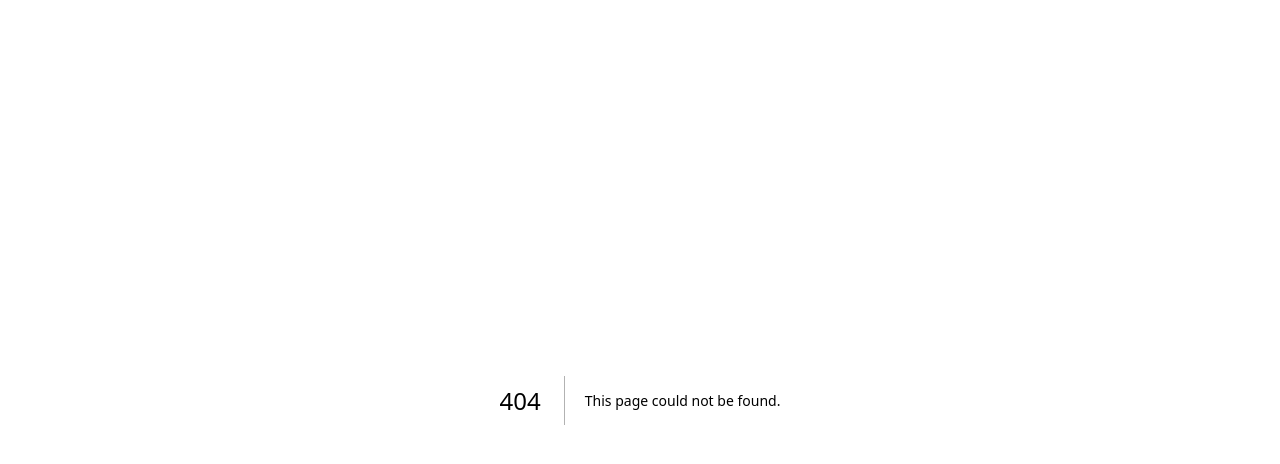
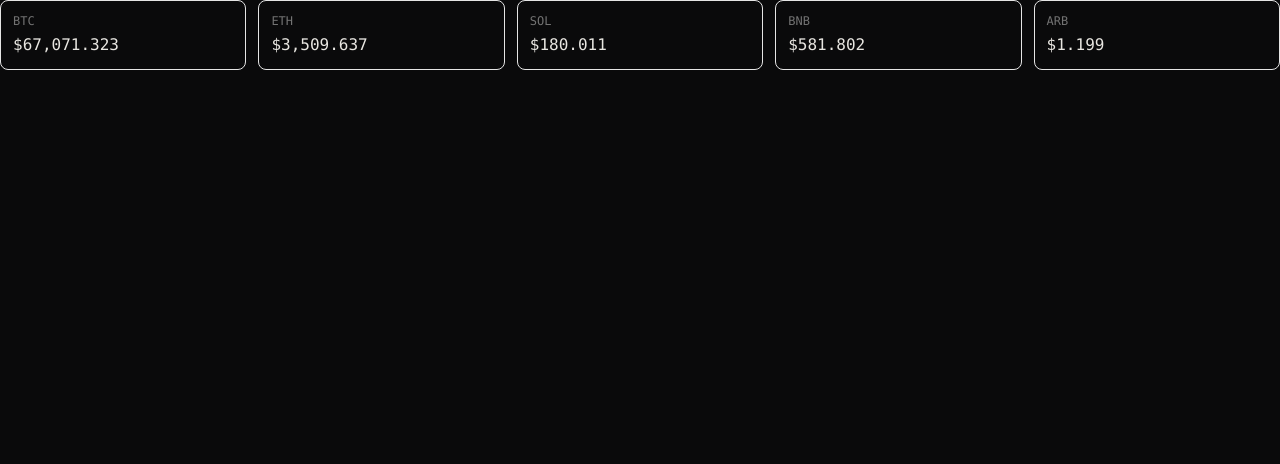
Before and after one commit to shtabnoy/shtabnoy, a Next.js app: page /challenges/websockets in a window 1280 px wide. Before the commit this address had no page. Shown: the top 464 px of the page. Built offline with nearby package versions, Linux system fonts and the light colour scheme.

Commit message:
feat: add websocket challange

```diff
--- /dev/null
+++ b/src/app/challenges/websockets/page.tsx
@@ -0,0 +1,29 @@
+'use client';
+
+import { usePriceFeed } from '@/utils/usePriceFeed';
+
+const SYMBOLS = ['BTC', 'ETH', 'SOL', 'BNB', 'ARB'];
+
+function PriceTicker() {
+  const prices = usePriceFeed('ws://fake');
+
+  return (
+    <div className="grid grid-cols-5 gap-3 font-mono text-sm">
+      {SYMBOLS.map((symbol) => (
+        <div
+          key={symbol}
+          className="flex flex-col gap-1 rounded-lg border border-neutral-200 dark:border-neutral-800 p-3"
+        >
+          <span className="text-xs text-neutral-500">{symbol}</span>
+          <span className="text-base font-medium tabular-nums">
+            {prices[symbol] ? `$${prices[symbol].toLocaleString()}` : '—'}
+          </span>
+        </div>
+      ))}
+    </div>
+  );
+}
+
+export default function WebsocketsPage() {
+  return <PriceTicker />;
+}
--- a/src/components/Projects.tsx
+++ b/src/components/Projects.tsx
@@ -86,6 +86,13 @@ const projects: Project[] = [
     href: '/challenges/debounce',
   },
   {
+    topic: 'js-fundamentals',
+    name: 'Websockets price ticker',
+    desc: 'Simulate real-world websocket connection with crypto prices',
+    stack: ['WebSocket', 'setInterval', 'rAF', 'useRef'],
+    href: '/challenges/websockets',
+  },
+  {
     topic: 'personal',
     name: '33 by 33',
     desc: "33 things to do before turning 33. A personal project tracking goals and milestones — with a surprise twist you'll have to click to find out.",
--- /dev/null
+++ b/src/lib/FakeWebSocket.ts
@@ -0,0 +1,54 @@
+type MessageHandler = (event: { data: string }) => void;
+
+const SYMBOLS = ['BTC', 'ETH', 'SOL', 'BNB', 'ARB'];
+
+const BASE_PRICES: Record<string, number> = {
+  BTC: 67000,
+  ETH: 3500,
+  SOL: 180,
+  BNB: 580,
+  ARB: 1.2,
+};
+
+export class FakeWebSocket {
+  onopen: ((event: unknown) => void) | null = null;
+  onmessage: MessageHandler | null = null;
+  onclose: ((event: unknown) => void) | null = null;
+  onerror: ((event: unknown) => void) | null = null;
+
+  readyState: number = 0; // CONNECTING
+
+  private intervalId: ReturnType<typeof setInterval> | null = null;
+  private prices: Record<string, number> = { ...BASE_PRICES };
+
+  constructor(_url: string) {
+    // Simulate async connection - mirrors real WebSocket behaviour
+    setTimeout(() => {
+      this.readyState = 1; // OPEN
+      this.onopen?.({});
+      this.startFeed();
+    }, 300);
+  }
+
+  private startFeed() {
+    this.intervalId = setInterval(() => {
+      // Pick a random symbol and nudge its price
+      const symbol = SYMBOLS[Math.floor(Math.random() * SYMBOLS.length)];
+      const drift = (Math.random() - 0.49) * 0.002; // slight upward bias
+      this.prices[symbol] = +(this.prices[symbol] * (1 + drift)).toFixed(4);
+
+      this.onmessage?.({
+        data: JSON.stringify({ symbol, price: this.prices[symbol] }),
+      });
+    }, 50); // 20 messages/sec - fast enough to stress the buffer
+  }
+
+  close() {
+    this.readyState = 3; // CLOSED
+    if (this.intervalId !== null) {
+      clearInterval(this.intervalId);
+      this.intervalId = null;
+    }
+    this.onclose?.({});
+  }
+}
--- /dev/null
+++ b/src/utils/usePriceFeed.ts
@@ -0,0 +1,38 @@
+import { useEffect, useRef, useState } from 'react';
+import { FakeWebSocket } from '@/lib/FakeWebSocket';
+
+export function usePriceFeed(url: string) {
+  const wsRef = useRef<FakeWebSocket>();
+  const bufferRef = useRef<Record<string, number>>({});
+  const rafRef = useRef<number>(0);
+  const dirtyRef = useRef(false);
+  const [prices, setPrices] = useState<Record<string, number>>({});
+
+  useEffect(() => {
+    function tick() {
+      if (dirtyRef.current) {
+        setPrices({ ...bufferRef.current });
+        dirtyRef.current = false;
+      }
+      rafRef.current = requestAnimationFrame(tick);
+    }
+
+    wsRef.current = new FakeWebSocket(url);
+    wsRef.current.onmessage = function (event) {
+      const { symbol, price } = JSON.parse(event.data);
+      bufferRef.current[symbol] = price;
+      dirtyRef.current = true;
+    };
+    wsRef.current.onopen = function () {
+      rafRef.current = requestAnimationFrame(tick);
+    };
+
+    return () => {
+      wsRef.current?.close();
+      if (wsRef.current) wsRef.current.onopen = null;
+      cancelAnimationFrame(rafRef.current);
+    };
+  }, [url]);
+
+  return prices;
+}
```
